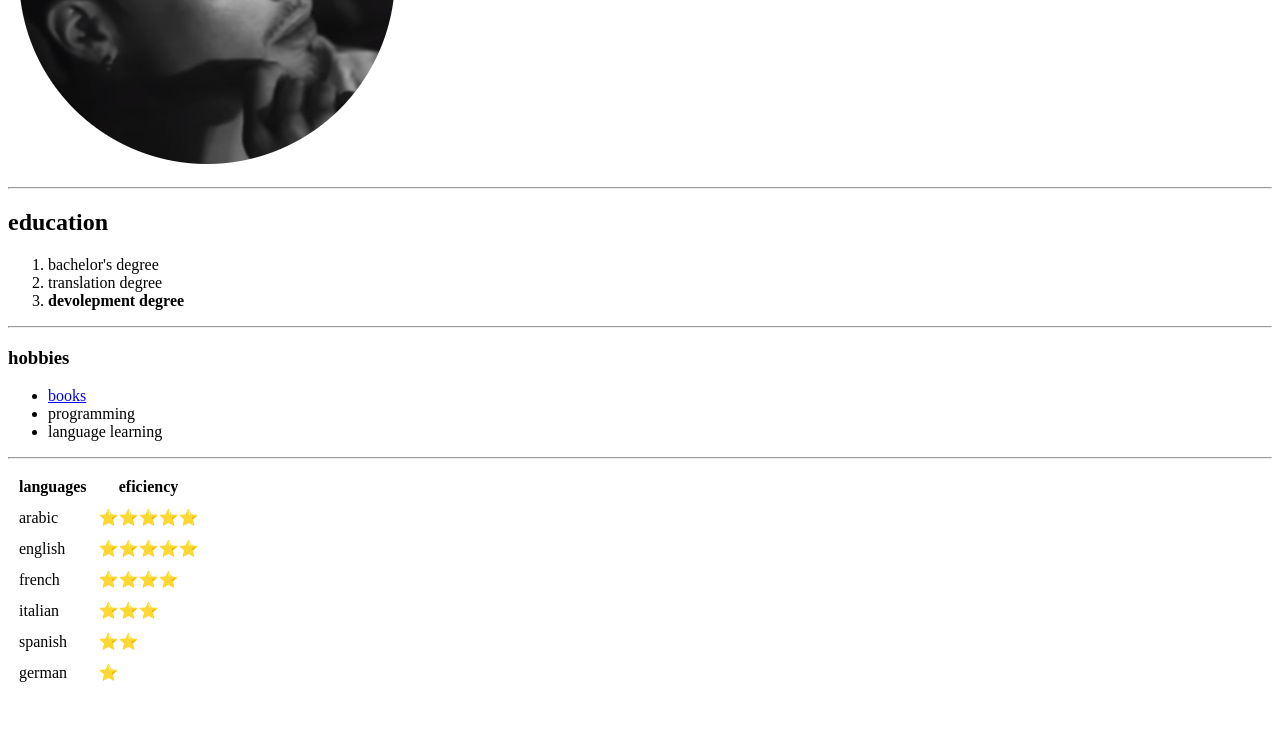
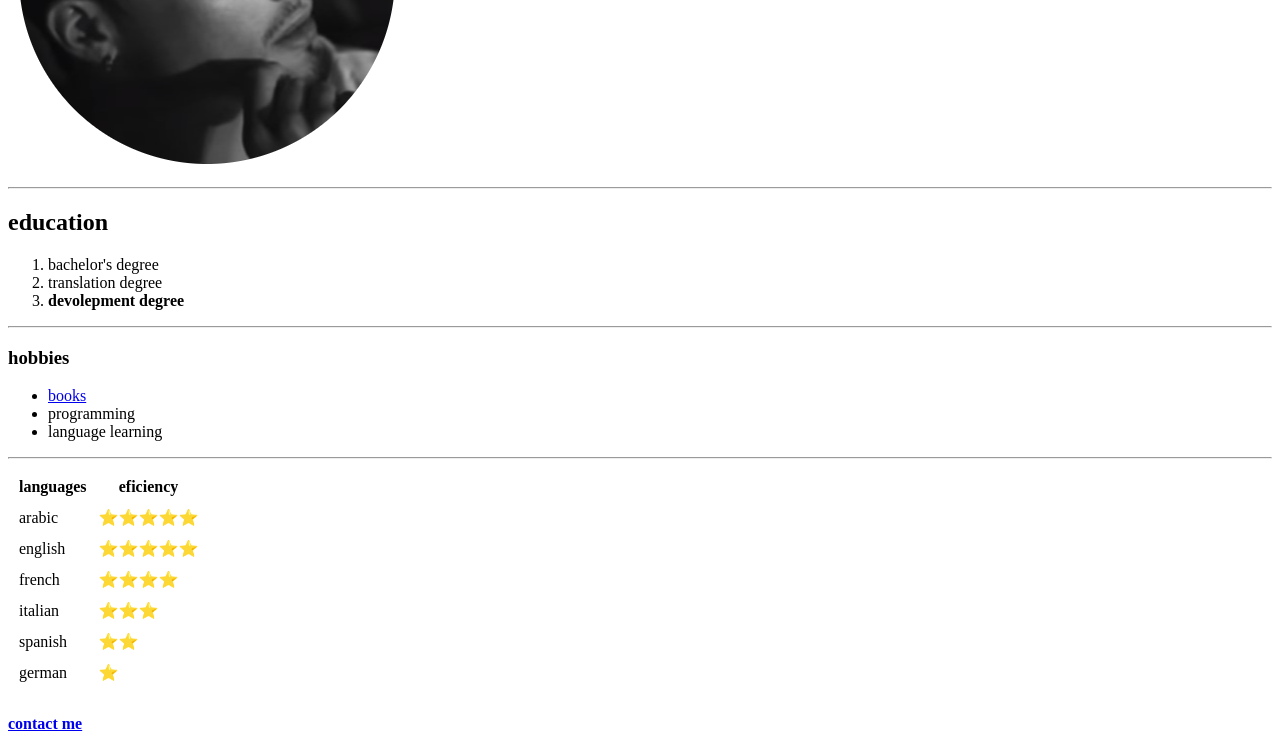
Before and after one commit to AchrafDjalal/cv, a plain HTML site: page index.html in a window 1280 px wide. Shown: the part 231-985 px from the top of the page. Before the commit the page ends 932 px from the top, so only its background shows below. Drawn offline with Linux system fonts and the light colour scheme.

Commit message:
update index.html

```diff
--- a/index.html
+++ b/index.html
@@ -56,5 +56,6 @@
             <td>⭐</td>
         </tr>
     </table>
+  <h4><a href="contactme.html">contact me</h4>
 </body>
 </html>
```
